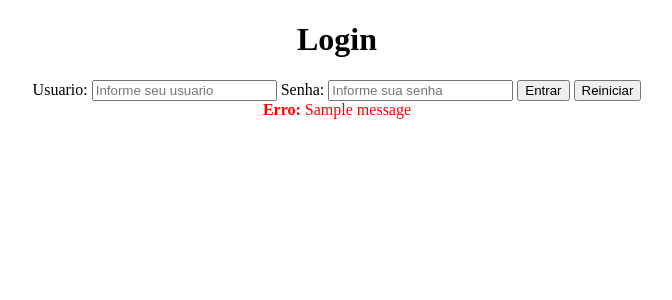
After one commit to tlima1011/omnia, a Django app: page /login/ in a window 1280 px wide. The commit adds this page. Shown: the top 300 px of the page, without its empty margins (303-975 px from the left). Run offline with Django 3.2, Linux system fonts and the light colour scheme; tables that the repository leaves empty hold one stand-in row (values such as "Sample post"); one stand-in notice (Sample message) is shown.

Commit message:
Insercao de tela de login e consistencias

```diff
--- a/core/views.py
+++ b/core/views.py
@@ -1,12 +1,39 @@
 from django.shortcuts import render, redirect
 from core.models import Produto
+from django.contrib.auth.decorators import login_required
+from django.contrib.auth import authenticate, login, logout
+from django.contrib import messages
 # Create your views here.
 
 #def index(request):
 #    return redirect('/produto/')
 
+
+def login_user(request):
+    return render(request, 'login.html')
+
+
+def logout_user(request):
+    logout(request)
+    return redirect('/')
+
+
+def submit_login(request):
+    if request.POST:
+        username = request.POST.get('username')
+        password = request.POST.get('password')
+        usuario = authenticate(username=username, password=password)
+        if usuario is not None:
+            login(request, usuario)
+            return redirect('/')
+        else:
+            messages.error(request, 'Usuario e/ou senha invalidos')
+    return redirect('/')
+
+
+@login_required(login_url='/login/')
 def lista_produtos(request):
-    #usuario = request.user
-    produto = Produto.objects.all()
+    usuario = request.user
+    produto = Produto.objects.filter(usuario=usuario)
     dados = {'produto': produto}
     return render(request, 'produto.html', dados)
--- a/omnia/urls.py
+++ b/omnia/urls.py
@@ -21,5 +21,8 @@ from django.views.generic import RedirectView
 urlpatterns = [
     path('admin/', admin.site.urls),
     path('produto/', views.lista_produtos),
-    path('', RedirectView.as_view(url='/produto/'))
+    path('', RedirectView.as_view(url='/produto/')),
+    path('login/', views.login_user),
+    path('login/submit', views.submit_login),
+    path('logout/', views.logout_user)
 ]
--- /dev/null
+++ b/templates/login.html
@@ -0,0 +1,25 @@
+<!DOCTYPE html>
+<html lang="pt-br">
+<head>
+    <meta charset="UTF-8">
+    <title>...Login...</title>
+</head>
+<body>
+    <h1 align="center">Login</h1>
+    <form action="submit" method="POST"> {% csrf_token %}
+        <div align="center">
+            <label>Usuario: </label>
+            <input type="text" name="username" placeholder="Informe seu usuario">
+            <label>Senha: </label>
+            <input type="password" name="password" placeholder="Informe sua senha">
+            <button type="submit">Entrar</button>
+            <button type="reset">Reiniciar</button>
+        </div>
+    </form>
+    {% for message in messages %}
+        <div align="center" style="color:red">
+            <strong>Erro:</strong> {{ message }}
+        </div>
+    {% endfor %}
+</body>
+</html>
--- a/templates/model-header.html
+++ b/templates/model-header.html
@@ -1,2 +1,5 @@
 <meta charset="UTF-8">
 <title>Produto</title>
+<div align="right">
+    <a href="/logout">logout</a>
+</div>
```
